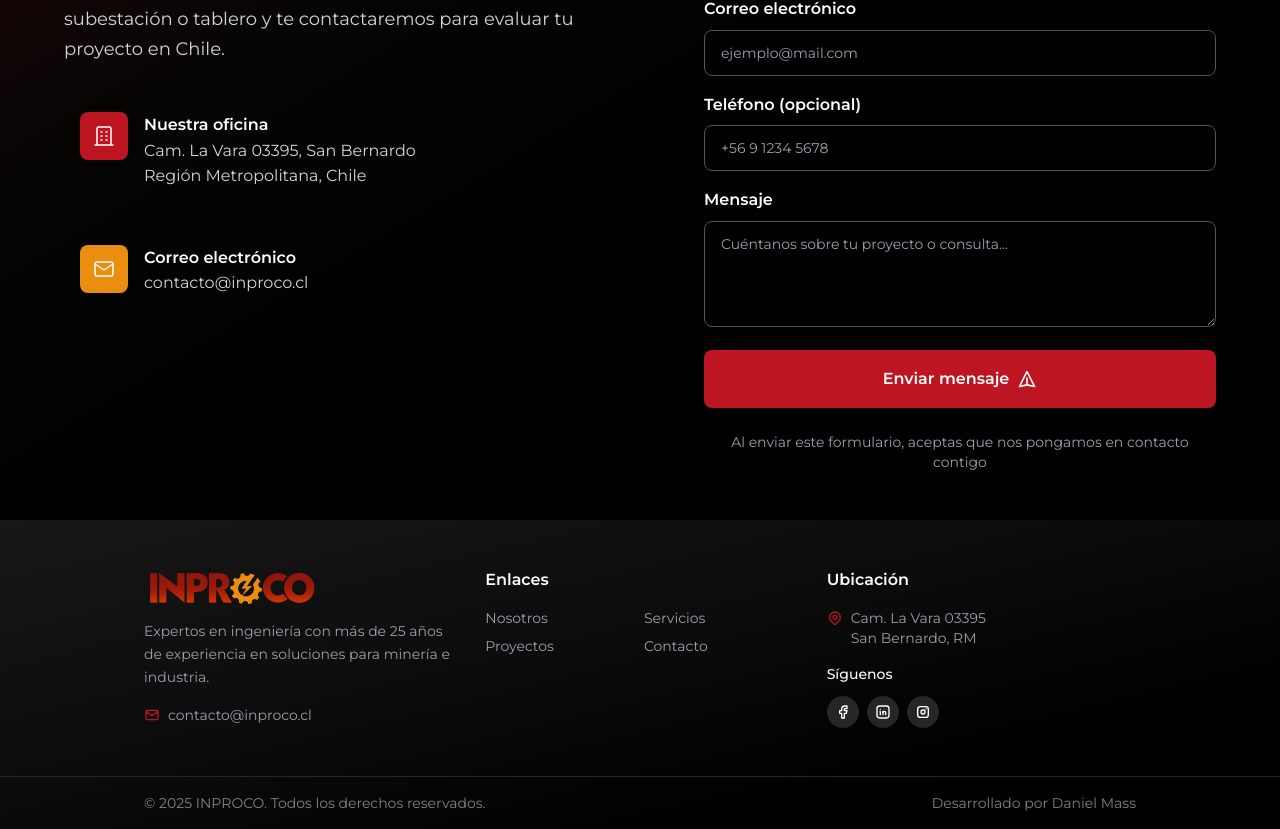
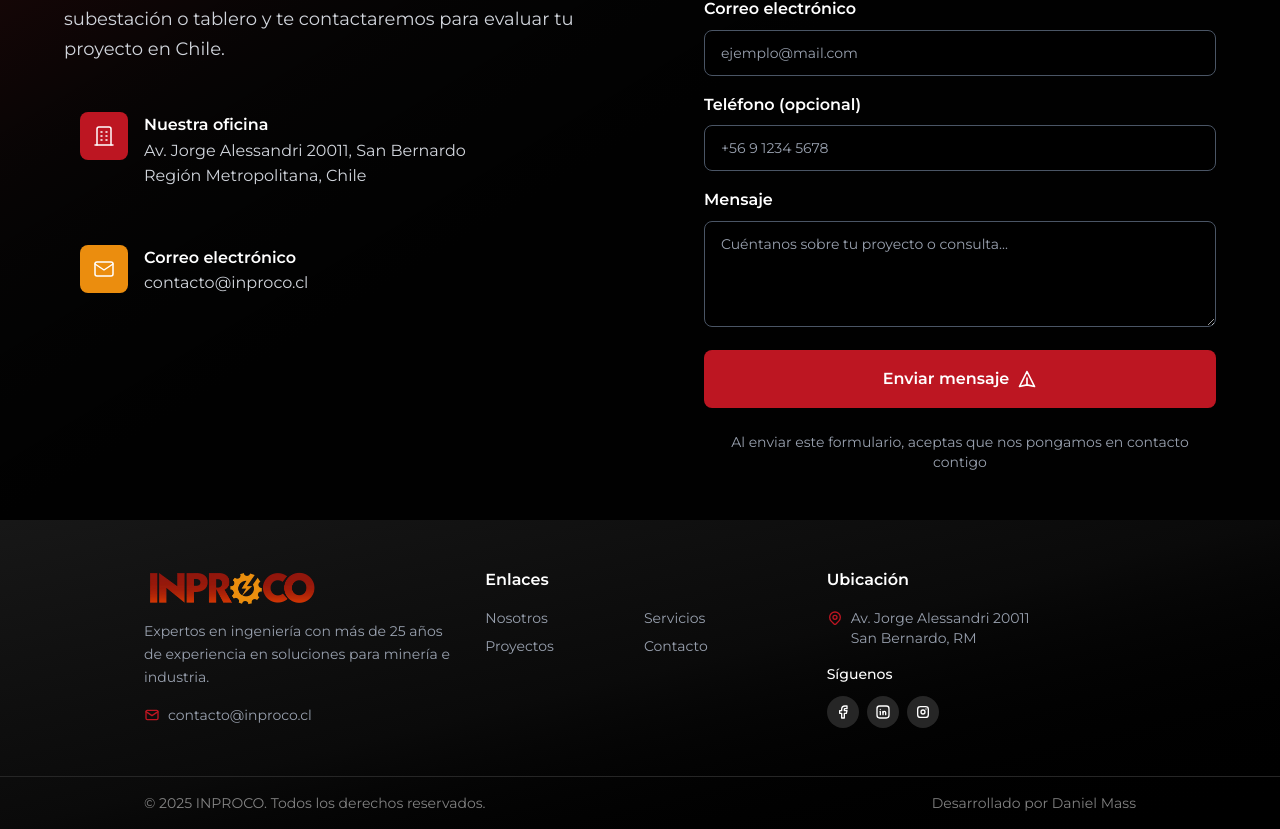
Before and after one commit to invvd/inproco.cl, a Next.js app: page / in a window 1280 px wide. Shown: the part 4440-5269 px from the top of the page. Built offline with nearby package versions, Linux system fonts and the light colour scheme.

Commit message:
actualizar dirección de la oficina en el pie de página y sección de contacto

```diff
--- a/src/app/components/Footer.tsx
+++ b/src/app/components/Footer.tsx
@@ -126,7 +126,7 @@ function Footer() {
                   href={"https://maps.app.goo.gl/xhscd1JgvEFeeArBA"}
                   className="text-sm text-gray-400 hover:text-primary transition-colors duration-300"
                 >
-                  <p>Cam. La Vara 03395</p>
+                  <p>Av. Jorge Alessandri 20011</p>
                   <p>San Bernardo, RM</p>
                 </Link>
               </div>
--- a/src/app/layout.tsx
+++ b/src/app/layout.tsx
@@ -68,7 +68,7 @@ export default function RootLayout({
     email: "contacto@inproco.cl",
     address: {
       "@type": "PostalAddress",
-      streetAddress: "Cam. La Vara 03395",
+      streetAddress: "Av. Jorge Alessandri 20011",
       addressLocality: "San Bernardo",
       addressRegion: "Region Metropolitana",
       addressCountry: "CL",
--- a/src/app/sections/Contacto.tsx
+++ b/src/app/sections/Contacto.tsx
@@ -68,7 +68,7 @@ function Contacto() {
                       Nuestra oficina
                     </span>
                     <span className="text-gray-300 group-hover:text-white transition-colors duration-300">
-                      Cam. La Vara 03395, San Bernardo
+                      Av. Jorge Alessandri 20011, San Bernardo
                     </span>
                     <span className="text-gray-300 group-hover:text-white transition-colors duration-300">
                       Región Metropolitana, Chile
```
